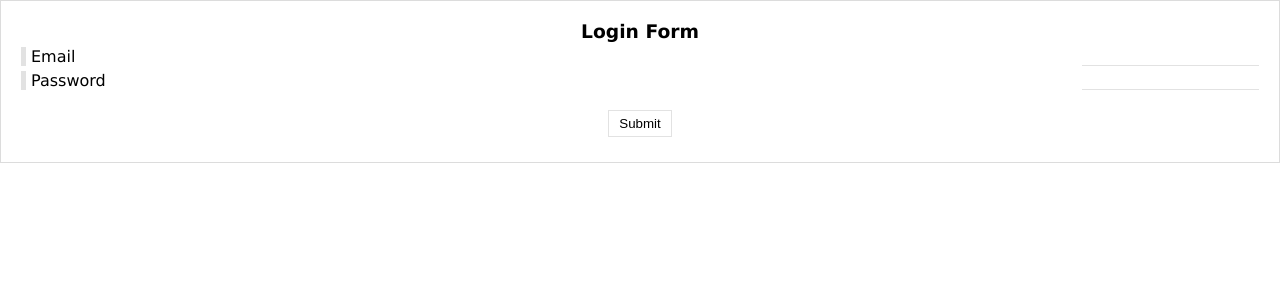
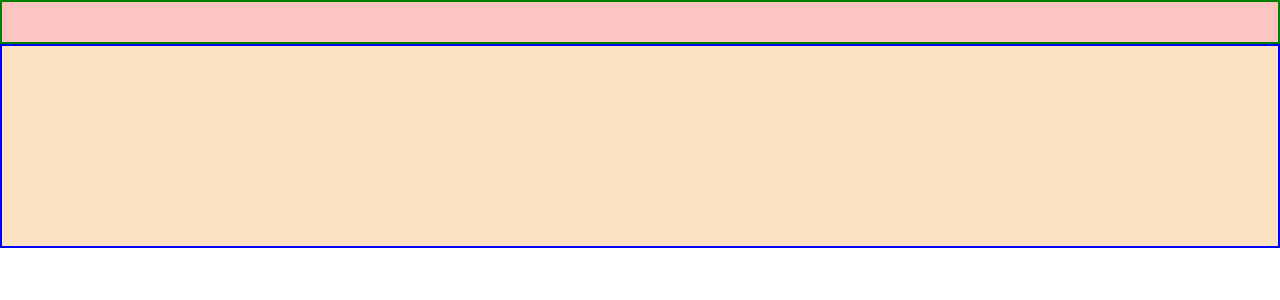
Before and after one commit to Maciejnecka/react-styling-PDF, a React app: page / in a window 1280 px wide. Shown: the top 300 px of the page. Built offline with nearby package versions, Linux system fonts and the light colour scheme.

Commit message:
#09 @media / 03. Styled Components

```diff
--- a/src/components/App.js
+++ b/src/components/App.js
@@ -4,13 +4,18 @@ import React from 'react';
 
 import ResetStyle from './styled/Reset';
 import GlobalStyle from './styled/Global';
-import LoginPanel from './LoginPanel';
+// eslint-disable-next-line import/no-extraneous-dependencies, import/order
+import { ThemeProvider } from 'styled-components';
+import Box from './Box';
+import themeSettings from './styled/theme';
 
 const App = () => (
     <>
         <ResetStyle />
         <GlobalStyle />
-        <LoginPanel />
+        <ThemeProvider theme={themeSettings}>
+            <Box />
+        </ThemeProvider>
     </>
 );
 
--- a/src/components/Box.js
+++ b/src/components/Box.js
@@ -2,24 +2,22 @@
 /* eslint-disable react/function-component-definition */
 /* eslint-disable react/prefer-stateless-function */
 import React from 'react';
+// eslint-disable-next-line import/no-extraneous-dependencies
+import { ThemeProvider } from 'styled-components';
+
 import Row from './styled/Row';
 
-import Logo from '../images/logo.png';
+const Box = () => {
+    const rowStyle = {
+        padding: '100px',
+    };
 
-const Box = () => {
-    // eslint-disable-next-line
-    console.log('source-maps');
     return (
         <>
-            <h1>
-                <img src={Logo} alt="" />
-                devmentor.pl
-            </h1>
-            <p>
-                Uczę się <em>efektywnie</em> pod okiem Mentora!
-            </p>
             <Row type="dark" />
-            <Row space="medium" />
+            <ThemeProvider theme={{ colorAlfa: 'blue' }}>
+                <Row style={rowStyle} />
+            </ThemeProvider>
         </>
     );
 };
--- a/src/components/styled/Row.js
+++ b/src/components/styled/Row.js
@@ -1,19 +1,31 @@
-/* eslint-disable import/no-extraneous-dependencies */
-/* eslint-disable react/prop-types */
-/* eslint-disable react/function-component-definition */
-import React from 'react';
-import classNames from 'classnames';
+// eslint-disable-next-line import/no-extraneous-dependencies
+import styled, { css } from 'styled-components';
 
-import '../../styles/Row.scss';
+const DefaultStyledRow = styled.div`
+    --color-alfa: ${(props) => props.theme.colorAlfa};
+    color: var(--color-alfa);
+    background-color: #fce2c2;
+    ${(props) =>
+        props.type === 'dark' &&
+        css`
+            background-color: #c5aeb4;
+            color: #fce2c2;
+        `};
+    border: 2px solid var(--color-alfa);
+    padding: 20px;
+    &:hover {
+        background-color: #fcc5c2;
+    }
 
-const Row = (props) => {
-    const { type, space } = props;
+    h1 {
+        font-size: 20px;
+    }
 
-    const className = classNames('Row', {
-        [`Row--${type}`]: type,
-        [`Row--space-${space}`]: space,
-    });
-    return <div className={className}>React: Styling, classnames</div>;
-};
+    p {
+        font-size: 12px;
+    }
+`;
 
-export default Row;
+const StyledRow = styled(DefaultStyledRow)((props) => props.style);
+
+export default StyledRow;
--- /dev/null
+++ b/src/components/styled/theme.js
@@ -0,0 +1,3 @@
+export default {
+    colorAlfa: 'green',
+};
```
Also changed, not shown: src/components/Div.js (deleted, +0 -65 lines), src/components/Row.js (added, +18 -0 lines).
